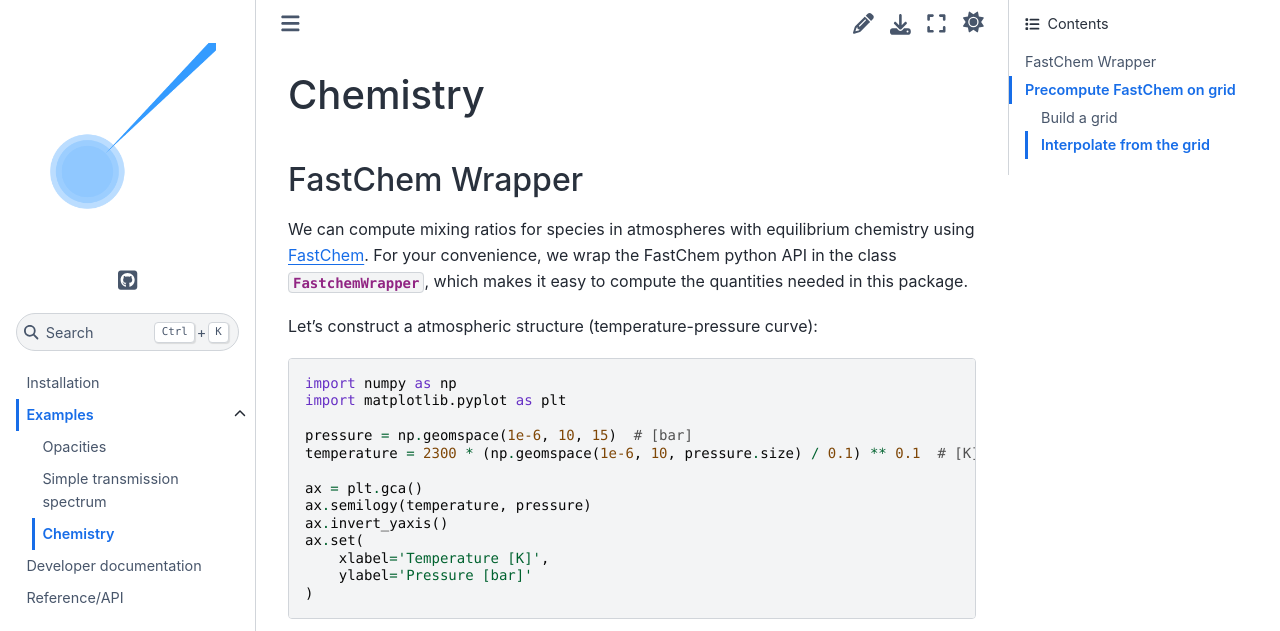
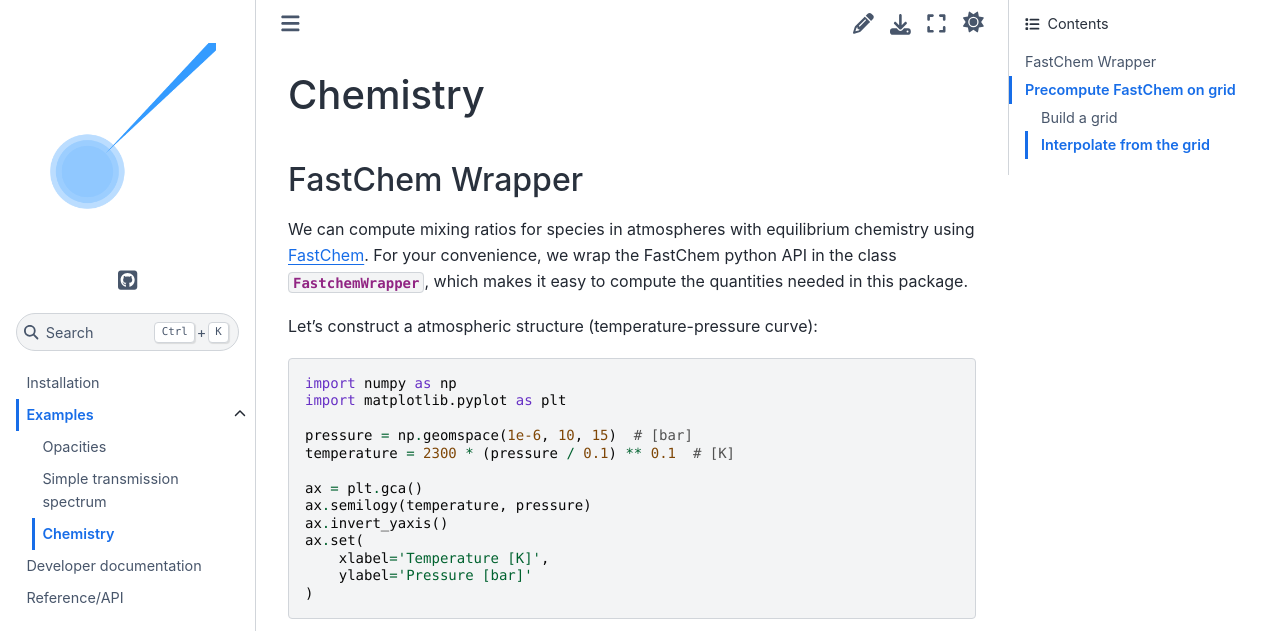
Before and after one commit to bmorris3/shone, a Sphinx documentation site: the page built from docs/shone/examples/chemistry.rst, in a window 1280 px wide and 900 px high, cut to the strip 0-631 px from the top of the window. Built offline with Sphinx 7.4.7 and the Sphinx Book theme 1.1.4, drawn with Linux system fonts in a browser that asks for light colours; the version number could not be read and is left out.

Commit message:
Update docs/shone/examples/chemistry.rst
Co-authored-by: Brett M. Morris <morrisbrettm@gmail.com>

```diff
--- a/docs/shone/examples/chemistry.rst
+++ b/docs/shone/examples/chemistry.rst
@@ -19,7 +19,7 @@
     import matplotlib.pyplot as plt
 
     pressure = np.geomspace(1e-6, 10, 15)  # [bar]
-    temperature = 2300 * (np.geomspace(1e-6, 10, pressure.size) / 0.1) ** 0.1  # [K]
+    temperature = 2300 * (pressure / 0.1) ** 0.1  # [K]
 
     ax = plt.gca()
     ax.semilogy(temperature, pressure)
```
